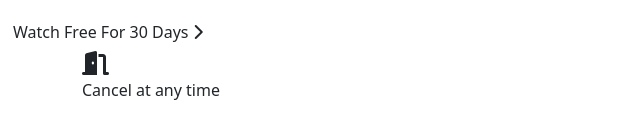
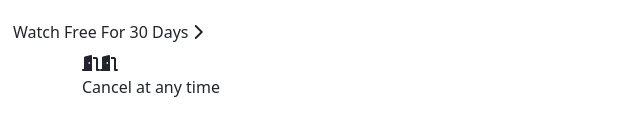
Before and after one commit to FrankGrillo1991/Netflix-Clone, a plain HTML site: page index.html in a window 1280 px wide. Shown: the part 383-522 px from the top of the page, 0-640 px from the left. Drawn offline with nearby package versions, Linux system fonts and the light colour scheme.

Commit message:
Update index.html

```diff
--- a/index.html
+++ b/index.html
@@ -33,7 +33,7 @@
     <div class="container">
 
         <div id="tab-1" class="tab-item tab-border">
-            <i style="font-size:24px" class="fas">&#xf52b;</i>
+            <i class="fas fa-door-open">&#xf52b;</i>
             <p class="hide-sm">Cancel at any time</p>
         </div>
 
```
